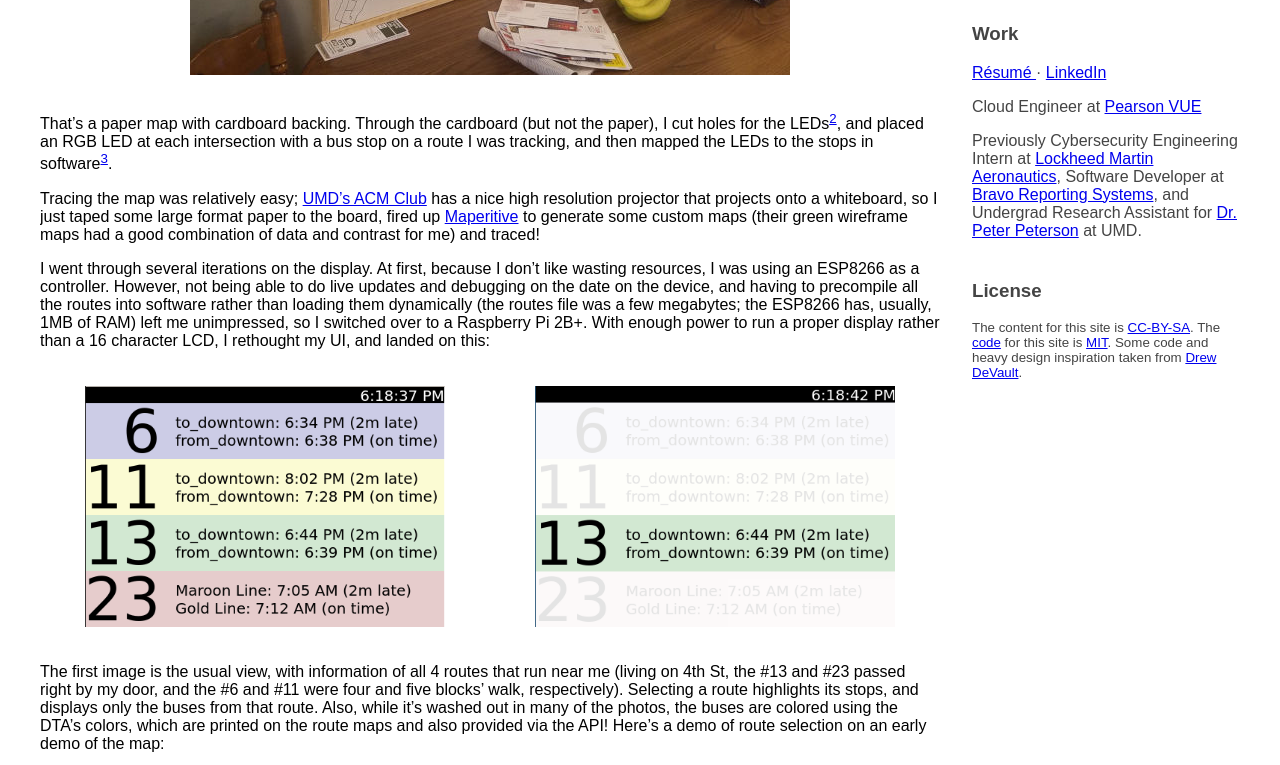
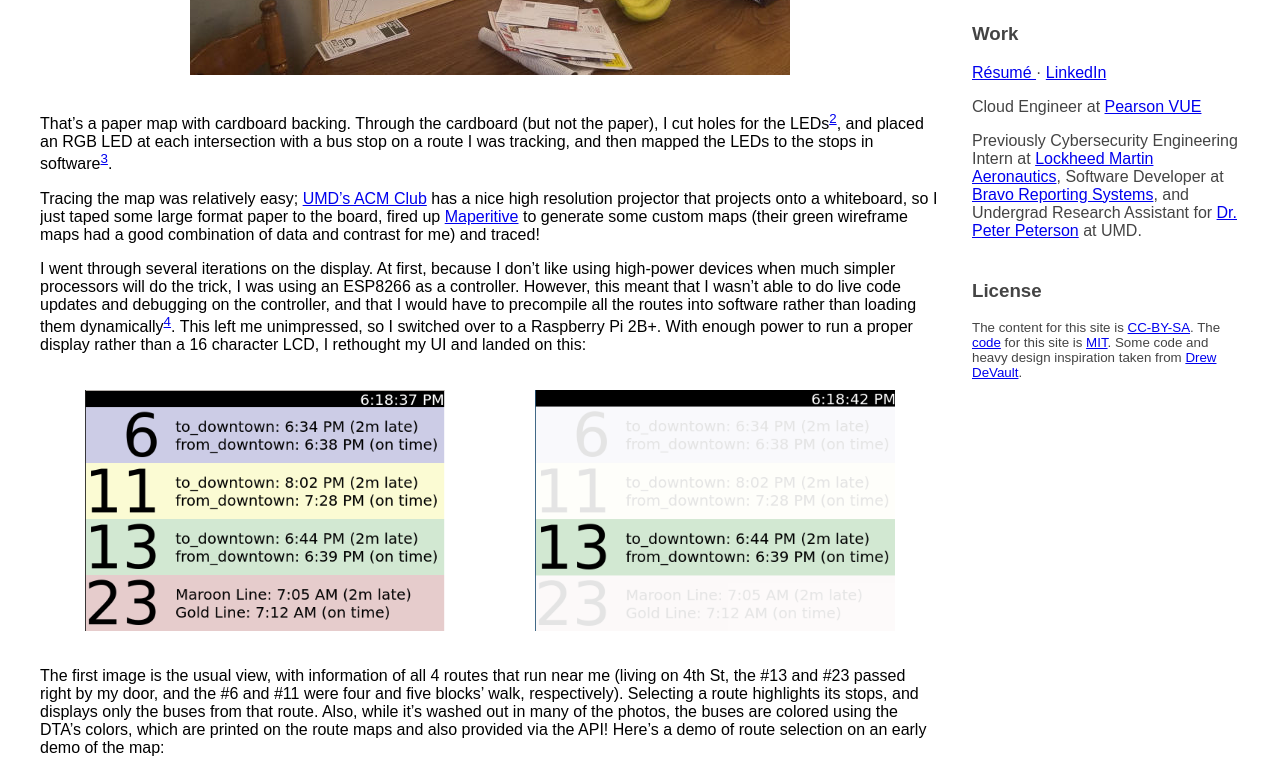
Before and after one commit to ChandlerSwift/www, a Jekyll site: the page built from _projects/bus-tracker.md, in a window 1280 px wide and 900 px high, scrolled down 705 px, cut to the strip 0-765 px from the top of the window. Built offline with Jekyll 4.4.1, drawn with Linux system fonts in a browser that asks for light colours; some of the changed text lies outside the part shown.

Commit message:
Clarify paragraph on why RasPi for bus tracker

```diff
--- a/_projects/bus-tracker.md
+++ b/_projects/bus-tracker.md
@@ -82,13 +82,18 @@ wireframe maps had a good combination of data and contrast for me) and traced!
     and drilling the map!
 
 I went through several iterations on the display. At first, because I don't like
-wasting resources, I was using an ESP8266 as a controller. However, not being
-able to do live updates and debugging on the date on the device, and having to
-precompile all the routes into software rather than loading them dynamically
-(the routes file was a few megabytes; the ESP8266 has, usually, 1MB of RAM)
-left me unimpressed, so I switched over to a Raspberry Pi 2B+. With enough power
-to run a proper display rather than a 16 character LCD, I rethought my UI, and
-landed on this:
+using high-power devices when much simpler processors will do the trick, I was
+using an ESP8266 as a controller. However, this meant that I wasn't able to do
+live code updates and debugging on the controller, and that I would have to
+precompile all the routes into software rather than loading them
+dynamically[^processing-on-esp8266]. This left me unimpressed, so I switched
+over to a Raspberry Pi 2B+. With enough power to run a proper display rather
+than a 16 character LCD, I rethought my UI and landed on this:
+
+[^processing-on-esp8266]: While I'd much rather be able to download these
+    directly from the device, and preferably on-demand, space constraints win
+    out here. The routes file was a few megabytes; the ESP8266 has, usually, 1MB
+    of RAM---it simply wasn't going to fit.
 
 <div style="display: flex; flex-wrap: wrap; justify-content: center;">
     <img alt="The bus tracker's UI (no route selected)" width="360" src="/images/bus-tracker/ui.png">
```
